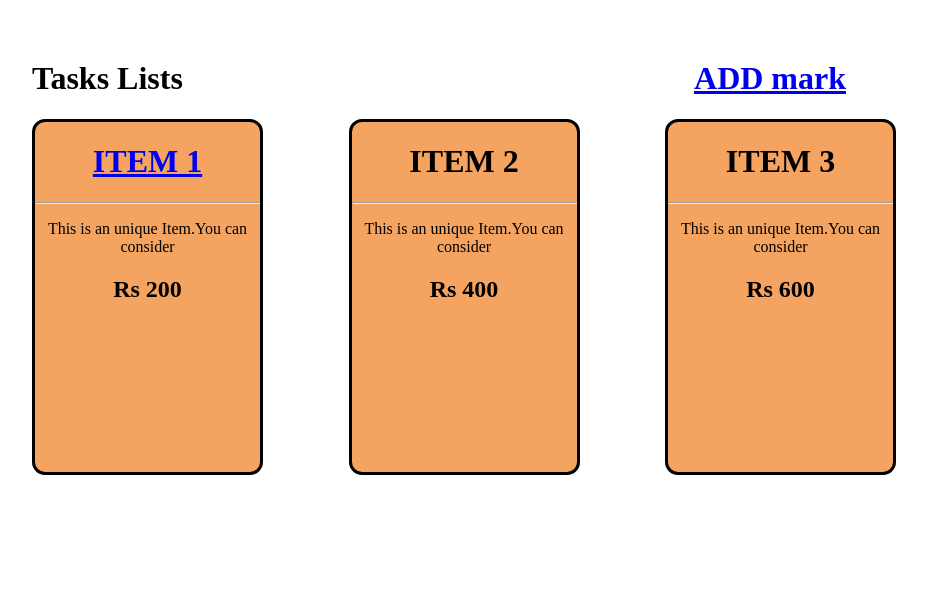
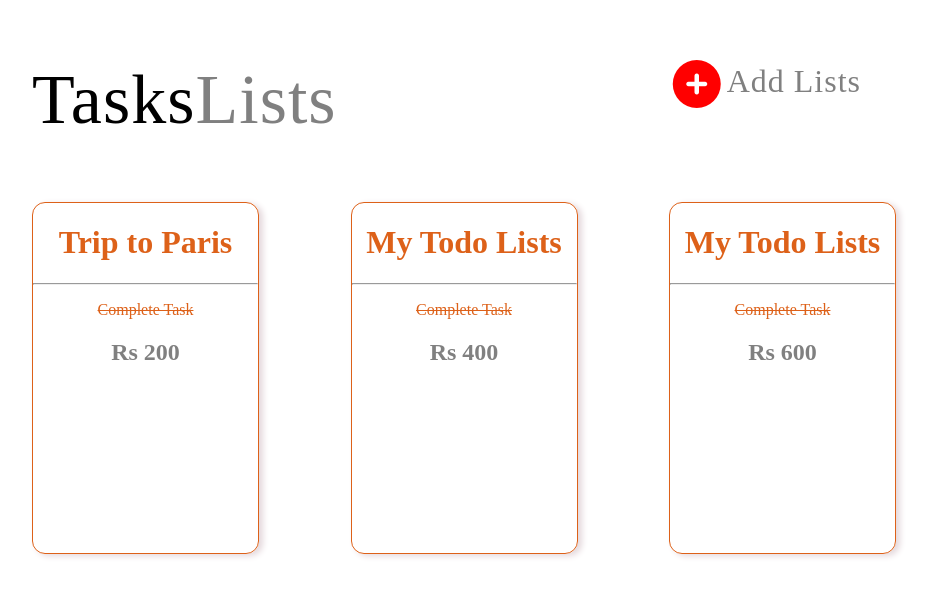
Before and after one commit to SOUMOJIT-CHAKRABORTY/To-do-app, a plain HTML site: page index.html in a window 1280 px wide. Shown: the part 161-758 px from the top of the page, without its empty margins (176-1109 px from the left). Drawn offline with Linux system fonts and the light colour scheme.

Commit message:
pre final touch done

```diff
--- a/2nd.css
+++ b/2nd.css
@@ -2,7 +2,7 @@
 
         width: 40%;
         margin: auto;
-       // margin-left: 30%;
+       //margin-left: 30%;
         text-align: center;
 }
 .card{
--- a/index.css
+++ b/index.css
@@ -1,13 +1,18 @@
 .Hading{
-    align:center
+    align:center;
+    font-size: 70px;
+
 }
+.align{
 
+    margin-bottom: 16px;
+}
 .Main-Container1{
     display:flex;
     justify-content: space-between;
     margin-top: 200px;
     margin-left: 200px;
-    margin-right: 250px;
+    margin-right: 235px;
 
 }
 
@@ -17,29 +22,68 @@
     flex-direction:row;
     margin-left: 200px;
     margin-right: 200px;
-    //margin: auto;
-    //background-color:blue;
-    align:center:
+    /*margin: auto;*/
+    /*background-color:blue;*/
+    align:center;
 
 
 }
 .price-container{
-    //border: 3px solid red;
+    border: 1px rgb(221, 97, 25);
     border-width: 30%;
     text-align: center;
-    background-color: sandybrown;
+    //background-color: sandybrown;
     border-style:solid;
+    box-shadow: 4px 2px 6px #E4D8DC;
     border-radius: 13px;
     width:225px;
     height:350px;
     align-content:space-between;
     align-items:felx-start;
+    color:rgb(221, 97, 25);
+
+
+
+}
+.heading-new{
+    letter-spacing: 1px;
+    margin-bottom: 40px;
+}
+.heading-new2{
+    margin-bottom: 40px;
+}
+
+.heading-new1 {
+    text-align: center;
+    //position:relative;
+    margin-bottom: 20px;
+    letter-spacing:1px;
+    color: grey;
+    font-weight: 200;
 
 
 
 }
 
-.heading-new{
+#link1{
+    color:rgb(221, 97, 25) ;
+    text-decoration: none;
+
+}
+#icon {
+    //position:absolute;
+    vertical-align: middle;
+    font-size: 30px;
+}
+
+#head-1{
+    font-size: 70px;
+    font-weight: 500;
+}
 
 
+#head{
+    color: grey;
+    font-size: 70px;
+    font-weight: 100;
 }
--- a/index.html
+++ b/index.html
@@ -2,38 +2,40 @@
 <html lang="en">
 <head>
     <meta charset="UTF-8">
-    <meta http-equiv="X-UA-Compatible" content="IE=edge">
+    <meta http-equiv="X-UA-Compatible" content="ie=chrome">
     <meta name="viewport" content="width=device-width, initial-scale=1.0">
     <title>To-do List</title>
+    <link rel="stylesheet" href="/fontawsome/all.min.css">
     <link rel="stylesheet" href="index.css">
 </head>
 <body>
     <div class="Main-Container1">
         <div class="heading-new">
-            <h1 class="Heading">Tasks Lists</h1>
+            <h1 class="Heading"><span id="head-1">Tasks</span><span id="head">Lists</span></h1>
         </div>
-        <div> <a href="popup.html"><h1>ADD mark</h1></a></div>
+        <div class="heading-new2"> <a href="popup.html" id="link1"><h1><i id="icon" class="fa fa-plus-circle" style="font-size:48px;color:red"></i><span class="heading-new1">Add Lists</span></h1></a></div>
         </div>
+
         <div class="Main-Container">
         <div class="price-container">
-           <a href="2nd.html"> <h1>ITEM 1</h1></a>
+           <a href="2nd.html" id="link1"> <h1>Trip to Paris</h1></a>
             <hr>
-            <p> This is an unique Item.You can consider</p>
-            <h2> Rs 200</h2>
+            <p><strike>Complete Task</strike></p>
+            <h2 style="color:grey"> Rs 200</h2>
         </div>
 
         <div class="price-container">
-            <h1>ITEM 2</h1>
+            <h1>My Todo Lists</h1>
             <hr>
-            <p> This is an unique Item.You can consider</p>
-            <h2> Rs 400</h2>
+            <p><strike>Complete Task</strike></p>
+            <h2 style="color:grey"> Rs 400</h2>
         </div>
 
         <div class="price-container">
-            <h1>ITEM 3</h1>
+            <h1>My Todo Lists</h1>
             <hr>
-            <p> This is an unique Item.You can consider</p>
-            <h2> Rs 600</h2>
+            <p><strike>Complete Task</strike></p>
+            <h2 style="color:grey"> Rs 600</h2>
         </div>
     </div>
 
```
Also changed, not shown: 2nd.html (+1 -1 lines), popup.html (+1 -1 lines).
